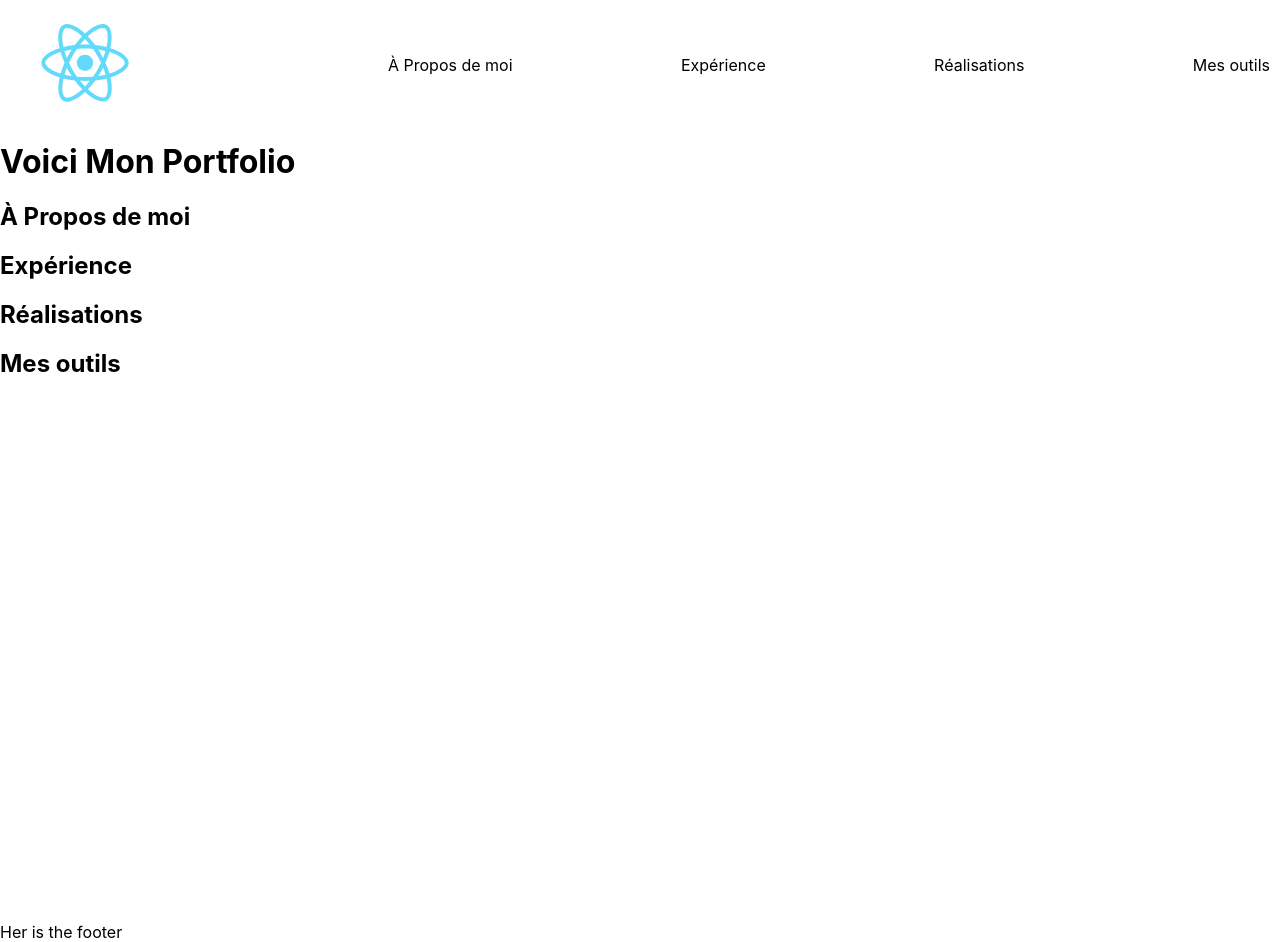
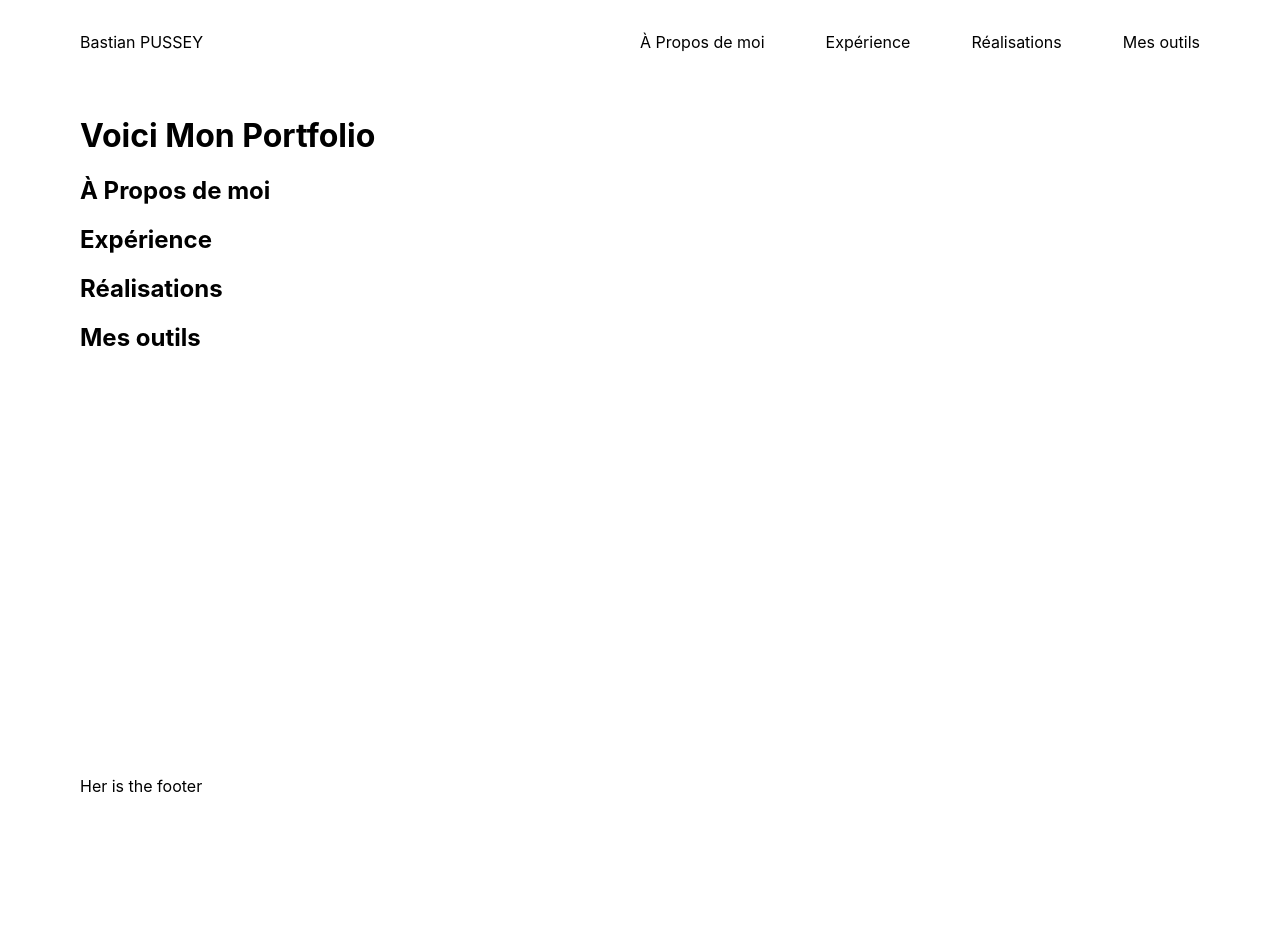
Before and after one commit to BastianGH/Portfolio, a React (Create React App) app in the folder frontend/: page / in a window 1280 px wide. After the commit the page ends 800 px from the top, so only its background shows below. Built offline with nearby package versions, Linux system fonts and the light colour scheme.

Commit message:
Correction de style générales

```diff
--- a/frontend/src/Layout/Header/Header.css
+++ b/frontend/src/Layout/Header/Header.css
@@ -1,15 +1,15 @@
-header{
+header {
   display: flex;
   justify-content: space-between;
-  margin: 10px;
+  margin: 0 5rem;
+  padding: 2rem 0;
 }
-.header-img{
+
+.header-nav {
   width: 50%;
 }
-.header-nav{
-  width: 70%;
-}
-.header-nav-list{
+
+.header-nav-list {
   display: flex;
   justify-content: space-between;
   align-items: center;
--- a/frontend/src/Layout/Header/Header.js
+++ b/frontend/src/Layout/Header/Header.js
@@ -1,25 +1,23 @@
-import './Header.css';
-import logo from './logo.svg'
+import "./Header.css";
+import logo from "./logo.svg";
 
 function Header() {
   return (
     <header className="header">
-        <a to='/'>
-            <img className="header-img" src={logo} alt="logo"/>
-        </a>
+      <a to="/">Bastian PUSSEY</a>
       <nav className="header-nav">
         <ul className="header-nav-list">
           <li>
-                    <a to='#about'>À Propos de moi</a>
+            <a to="#about">À Propos de moi</a>
           </li>
           <li>
-                    <a to='#experience'>Expérience</a>
+            <a to="#experience">Expérience</a>
           </li>
           <li>
-                    <a to='#realisations'>Réalisations</a>
+            <a to="#realisations">Réalisations</a>
           </li>
           <li>
-                    <a to='#tools'>Mes outils</a>
+            <a to="#tools">Mes outils</a>
           </li>
         </ul>
       </nav>
--- a/frontend/src/index.css
+++ b/frontend/src/index.css
@@ -1,22 +1,25 @@
 body {
   margin: 0;
-  font-family: -apple-system, BlinkMacSystemFont, 'Segoe UI', 'Roboto', 'Oxygen',
-    'Ubuntu', 'Cantarell', 'Fira Sans', 'Droid Sans', 'Helvetica Neue',
+  font-family: -apple-system, BlinkMacSystemFont, "Segoe UI", "Roboto", "Oxygen",
+    "Ubuntu", "Cantarell", "Fira Sans", "Droid Sans", "Helvetica Neue",
     sans-serif;
   -webkit-font-smoothing: antialiased;
   -moz-osx-font-smoothing: grayscale;
 }
 code {
-  font-family: source-code-pro, Menlo, Monaco, Consolas, 'Courier New',
+  font-family: source-code-pro, Menlo, Monaco, Consolas, "Courier New",
     monospace;
 }
 
-html, body, #root {
+html,
+body,
+#root {
   height: 100%;
 }
 #container {
-  height: 100%;
+  min-height: 85vh;
   position: relative;
+  margin: 2rem 5rem;
 }
 footer {
   position: absolute;
```
Lines whose indentation alone changed are shown as unchanged.
